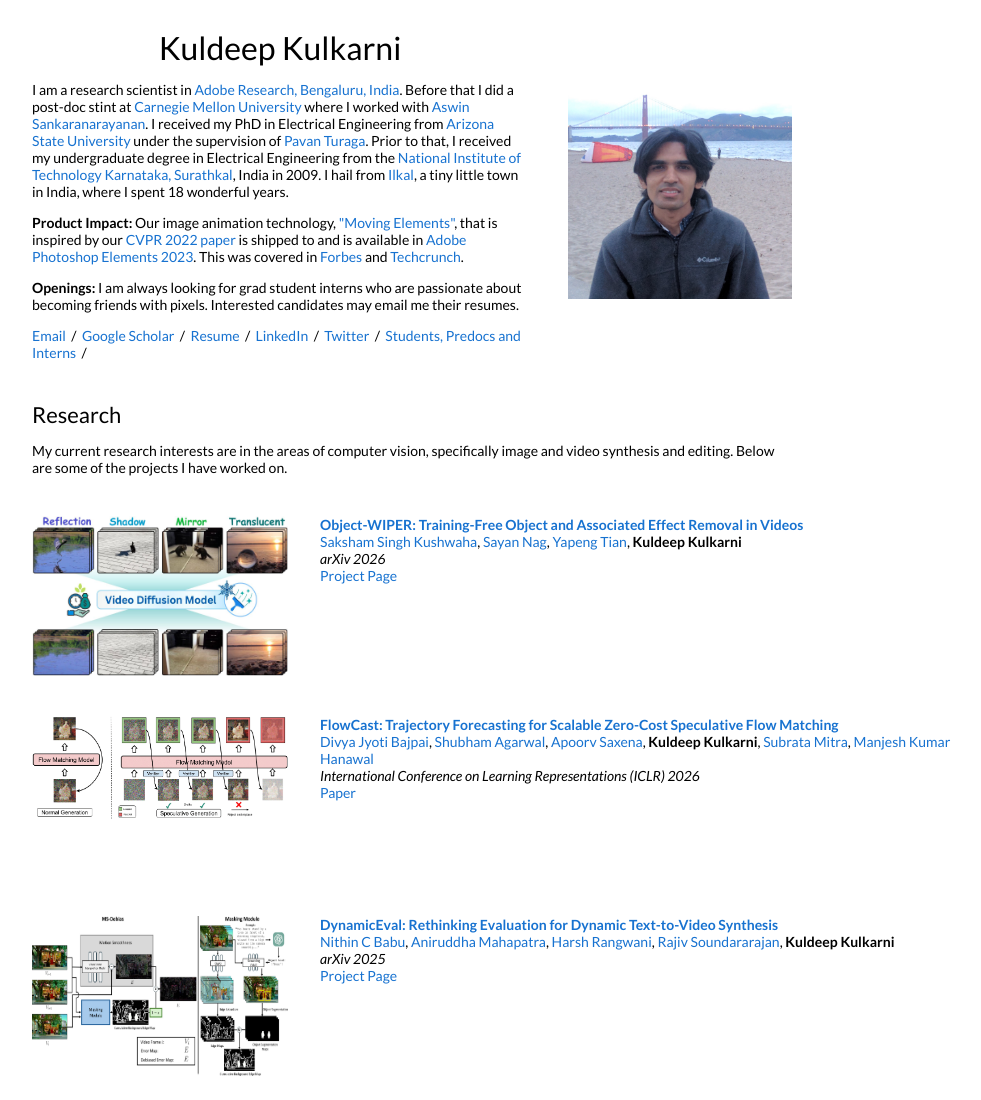
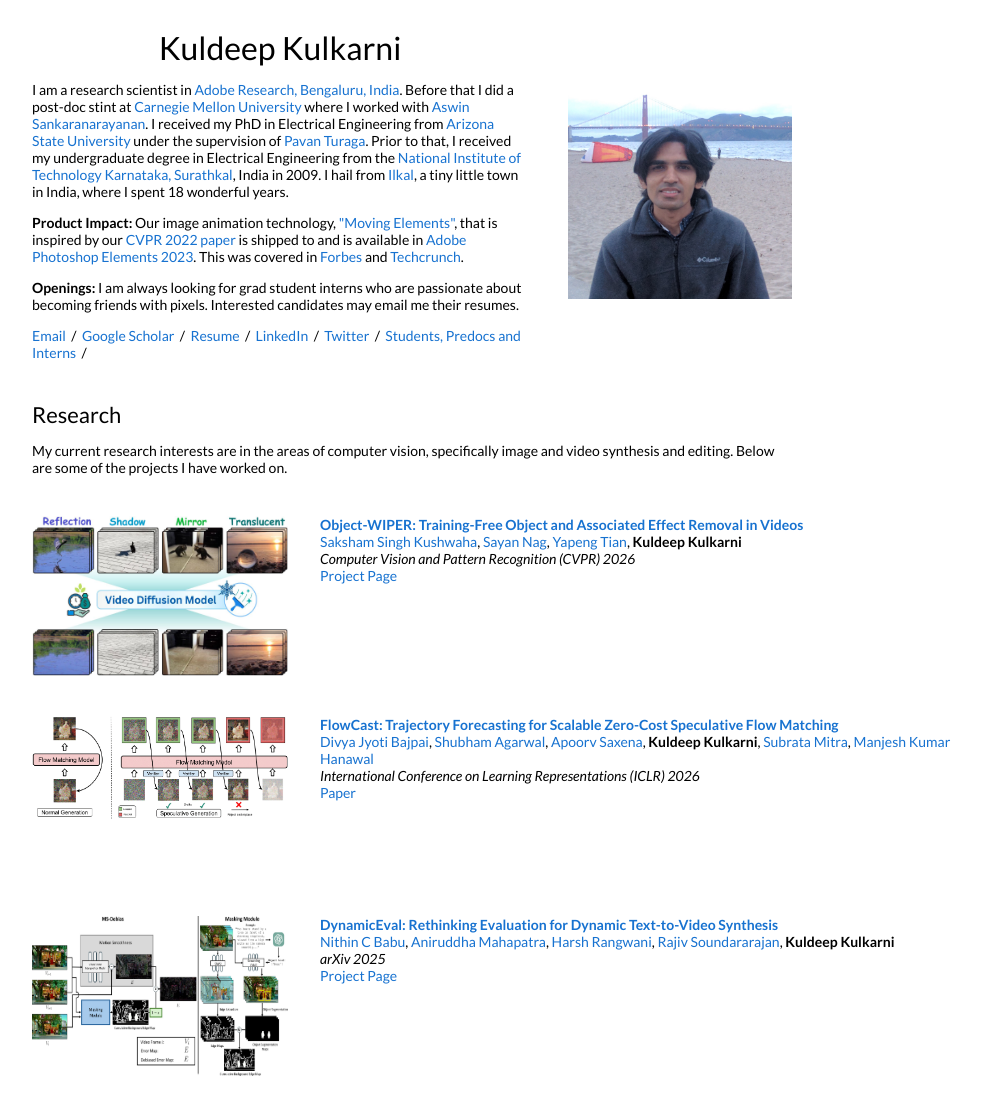
Before and after one commit to KuldeepKulkarni/KuldeepKulkarni.github.io, a plain HTML site: page index.htm in a window 1280 px wide. Shown: the top 1100 px of the page, without its empty margins (228-1209 px from the left). Drawn offline with Linux system fonts and the light colour scheme.

Commit message:
Update Object-WIPER venue to CVPR 2026
Co-authored-by: Cursor <cursoragent@cursor.com>

```diff
--- a/index.htm
+++ b/index.htm
@@ -122,7 +122,7 @@
               <a href="https://arxiv.org/pdf/2601.06391">
         <papertitle>Object-WIPER: Training-Free Object and Associated Effect Removal in Videos</papertitle></a><br>
         <a href="https://sakshamsingh1.github.io/">Saksham Singh Kushwaha</a>, <a href="https://sayannag.github.io/">Sayan Nag</a>, <a href="https://www.yapengtian.com/">Yapeng Tian</a>, <strong>Kuldeep Kulkarni</strong><br>
-         <em>arXiv 2026</a></em>
+         <em>Computer Vision and Pattern Recognition (CVPR) 2026</em>
                 <br>
                 <a href="https://sakshamsingh1.github.io/object_wiper_webpage/">Project Page</a>
                 <br>
```
